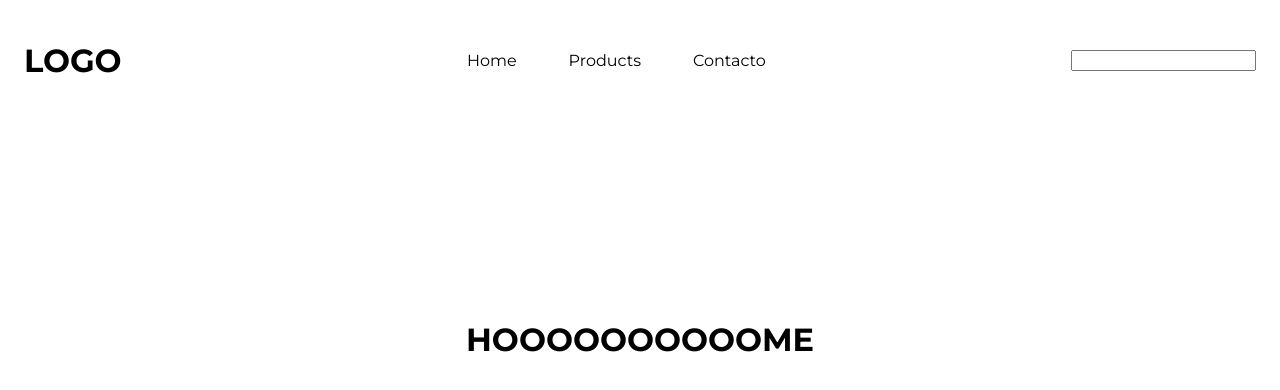
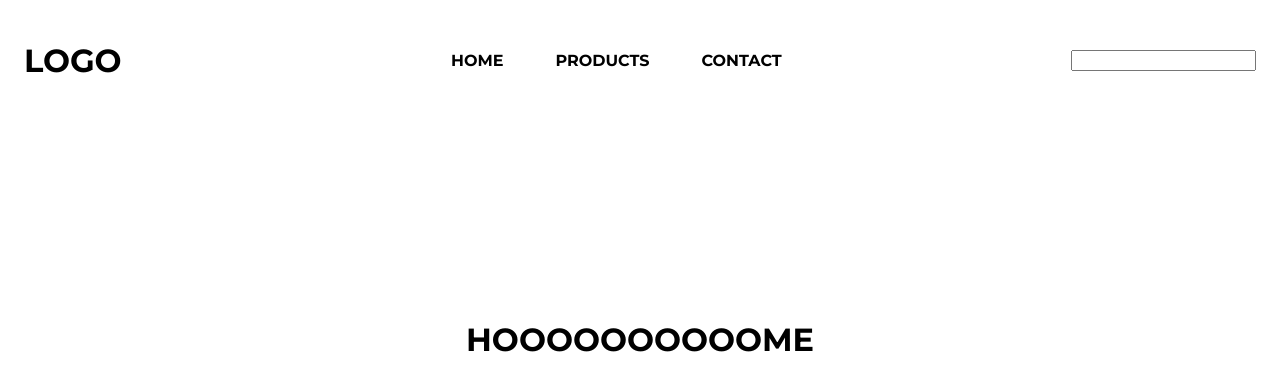
Before and after one commit to nicccoo/ecommerce-react-firebase, a React (Create React App) app: page / in a window 1280 px wide. Shown: the top 390 px of the page. Built offline with nearby package versions, Linux system fonts and the light colour scheme.

Commit message:
styles: header styles done

```diff
--- a/src/components/Header/Header.js
+++ b/src/components/Header/Header.js
@@ -15,7 +15,7 @@ const Header = () => {
             Products
           </NavLink>
           <NavLink className={styles.navlink} to="/contact">
-            Contacto
+            Contact
           </NavLink>
         </ul>
         <div className={styles.right}>
--- a/src/components/Header/styles.module.css
+++ b/src/components/Header/styles.module.css
@@ -23,8 +23,11 @@
     margin: 0 12px;
     font-size: 16px;
     color: black;
+    text-transform: uppercase;
+    font-weight: 700;
 }
 
-.right{
-
+.navlink:hover {
+    border-bottom: 2px solid #000;
+    opacity: 0.6;
 }
--- a/src/components/Products/styles.module.css
+++ b/src/components/Products/styles.module.css
@@ -71,4 +71,5 @@
 .card:hover {
     box-shadow: 0px 0px 41px -16px rgba(0,0,0,0.7);
     transition: 0.145s;
+    cursor: pointer;
 }
```
